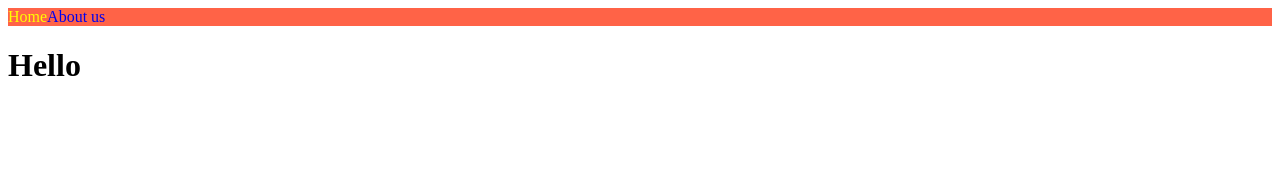
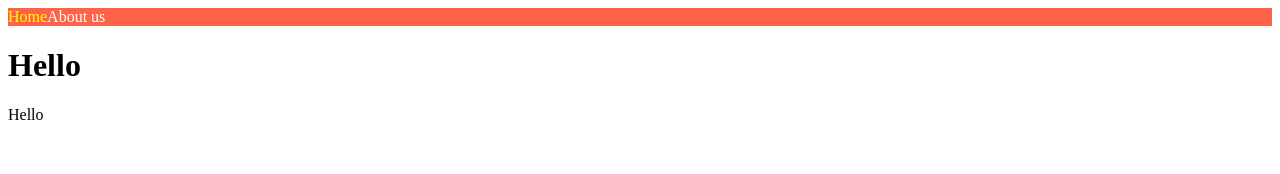
Before and after one commit to noname2048/bg-nextjs-basic, a Next.js app: page / in a window 1280 px wide. Shown: the top 174 px of the page. Built offline with nearby package versions, Linux system fonts and the light colour scheme.

Commit message:
feat: learn about _app.js feature

```diff
--- /dev/null
+++ b/pages/_app.js
@@ -0,0 +1,16 @@
+import NavBar from "../components/NavBar";
+
+export default function App({ Component, pageProps }) {
+  return (
+    <div>
+      <NavBar />
+      <Component {...pageProps} />
+      <span>Hello</span>
+      <style jsx global>{`
+        a {
+          color: white;
+        }
+      `}</style>
+    </div>
+  );
+}
--- a/pages/about.js
+++ b/pages/about.js
@@ -3,7 +3,6 @@
 export default function Potato() {
   return (
     <div>
-      <NavBar />
       <h1>About us</h1>
     </div>
   );
--- a/pages/index.js
+++ b/pages/index.js
@@ -3,7 +3,6 @@
 export default function Home() {
   return (
     <div>
-      <Navbar />
       <h1>Hello</h1>
     </div>
   );
```
